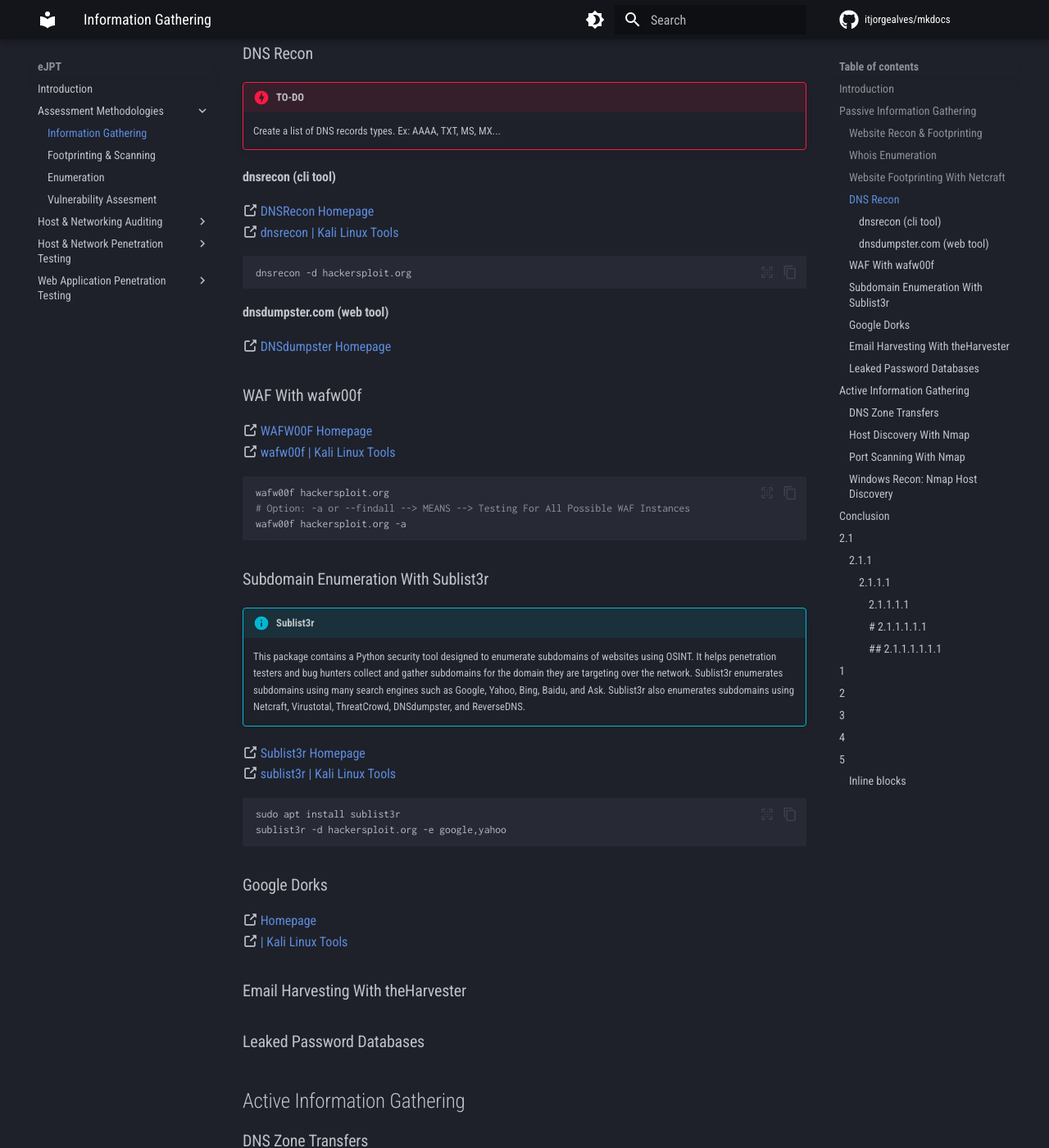
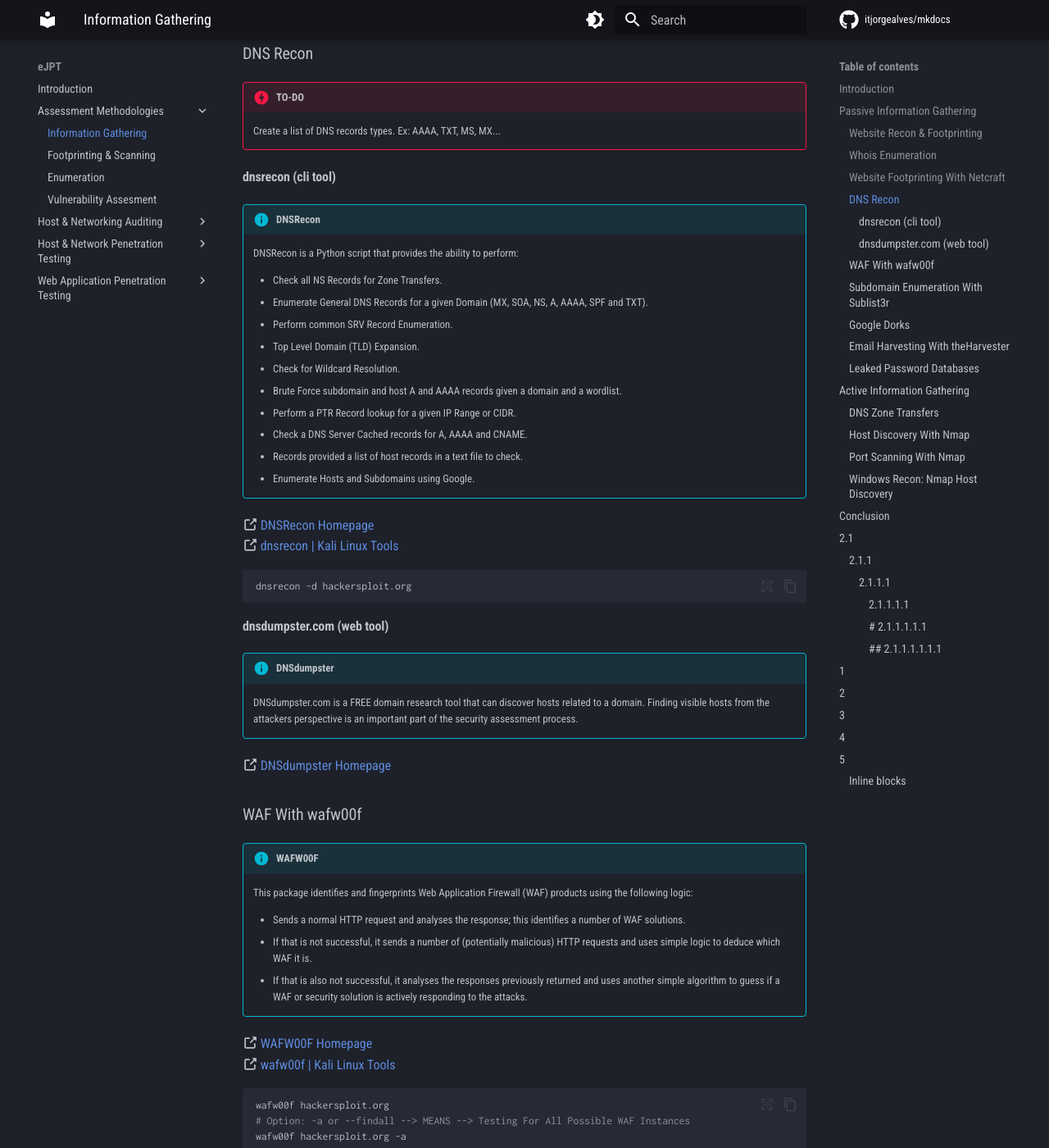
Before and after one commit to itjorgealves/mkdocs, an MkDocs documentation site: the page built from docs/eJPT/S1-Assessment-Methodologies/C1-Information-Gathering/Information-Gathering.md, in a window 1280 px wide and 1400 px high, scrolled down 530 px. Shown: the whole window at 82% size. Built offline with MkDocs 1.6.1 and Material for MkDocs 9.7.7, drawn with Linux system fonts in a browser that asks for light colours; comment, search, counter and statistics services are not loaded.

Commit message:
Update documentation

````diff
--- a/docs/eJPT/S1-Assessment-Methodologies/C1-Information-Gathering/Information-Gathering.md
+++ b/docs/eJPT/S1-Assessment-Methodologies/C1-Information-Gathering/Information-Gathering.md
@@ -14,15 +14,36 @@ title: "Information Gathering"
     Create a list of DNS records types.
     Ex: AAAA, TXT, MS, MX...
 #### dnsrecon (cli tool)
+!!! info "DNSRecon"
+    DNSRecon is a Python script that provides the ability to perform:
+
+    - Check all NS Records for Zone Transfers.
+    - Enumerate General DNS Records for a given Domain (MX, SOA, NS, A, AAAA, SPF and TXT).
+    - Perform common SRV Record Enumeration.
+    - Top Level Domain (TLD) Expansion.
+    - Check for Wildcard Resolution.
+    - Brute Force subdomain and host A and AAAA records given a domain and a wordlist.
+    - Perform a PTR Record lookup for a given IP Range or CIDR.
+    - Check a DNS Server Cached records for A, AAAA and CNAME.
+    - Records provided a list of host records in a text file to check.
+    - Enumerate Hosts and Subdomains using Google.
 :octicons-link-external-16: [DNSRecon Homepage](https://github.com/darkoperator/dnsrecon)
 :octicons-link-external-16: [dnsrecon | Kali Linux Tools](https://www.kali.org/tools/dnsrecon/)
 ``` bash
 dnsrecon -d hackersploit.org
 ```
 #### dnsdumpster.com (web tool)
+!!! info "DNSdumpster"
+    DNSdumpster.com is a FREE domain research tool that can discover hosts related to a domain. Finding visible hosts from the attackers perspective is an important part of the security assessment process.
 :octicons-link-external-16: [DNSdumpster Homepage](https://dnsdumpster.com/)
 
 ### WAF With wafw00f ###
+!!! info "WAFW00F"
+    This package identifies and fingerprints Web Application Firewall (WAF) products using the following logic:
+
+    - Sends a normal HTTP request and analyses the response; this identifies a number of WAF solutions.
+    - If that is not successful, it sends a number of (potentially malicious) HTTP requests and uses simple logic to deduce which WAF it is.
+    - If that is also not successful, it analyses the responses previously returned and uses another simple algorithm to guess if a WAF or security solution is actively responding to the attacks.
 :octicons-link-external-16: [WAFW00F Homepage](https://github.com/EnableSecurity/wafw00f)
 :octicons-link-external-16: [wafw00f | Kali Linux Tools](https://www.kali.org/tools/wafw00f/)
 ``` bash
````
